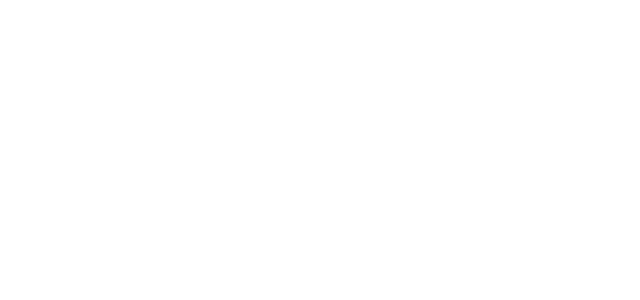
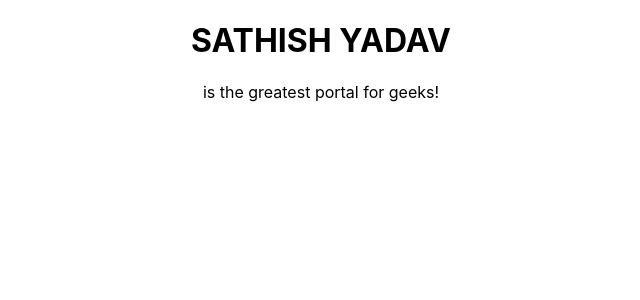
Before and after one commit to dontheboinasathish/book, a React (Create React App) app: page /layout in a window 1280 px wide. Before the commit this address had no page. Shown: the top 300 px of the page, without its empty margins (319-959 px from the left). Built offline with nearby package versions, Linux system fonts and the light colour scheme.

Commit message:
commit in today

```diff
--- a/src/AppRouting.js
+++ b/src/AppRouting.js
@@ -6,6 +6,7 @@
 import AllPages from "./Enavo/AllPages";
 import TicGame from "./Tic_Tok_Toe/TicGame";
 import Arrays from "./TypeScript/Arrays";
+import UseLayoutHook from "./ReactjsProblems/UseLayoutHook";
 
 const AppRouting = () => {
     return (
@@ -17,7 +18,8 @@
                     <Route path="/card" element={<CardsDesing />} />
                     <Route path="/allpages" element={<AllPages />} />
                     <Route path="/game" element={<TicGame />} />
-                    <Route path="/tsfile" element={<Arrays/>} />
+                    <Route path="/tsfile" element={<Arrays />} />
+                    <Route path="/layout" element={<UseLayoutHook />} />
                 </Routes>
             </BrowserRouter>
 
--- a/src/Enavo/AllPages.js
+++ b/src/Enavo/AllPages.js
@@ -30,7 +30,6 @@
         return listOfImages.filter((e, i) => i == currentIndex && e)
     }
     console.log(getImage(), "uuuuu")
-
     return (
         <div style={{ fontFamily: "Basier semi bold", height: '100vh', width: '100%', margin: '0' }}>
 
@@ -68,6 +67,5 @@
             </div>
         </div >
     )
-
 }
 export default AllPages;
--- /dev/null
+++ b/src/ReactjsProblems/UseLayoutHook.js
@@ -0,0 +1,28 @@
+import React, { useEffect, useLayoutEffect, useState } from 'react'
+function UseLayoutHook() {
+    const [value, setValue] = useState("GFG")
+
+    useLayoutEffect(() => {
+        console.log(
+            "UseLayout is called with the value of ",
+            value
+        );
+    }, [value]);
+
+    setTimeout(() => {
+        setValue("SATHISH YADAV")
+    }, [5000])
+
+    return (
+        <div
+            style={{
+                textAlign: "center",
+                margin: "auto",
+            }}
+        >
+            <h1>{value}</h1> is
+            the greatest portal for geeks!
+        </div>
+    )
+}
+export default UseLayoutHook;
--- a/src/TypeScript/Arrays.tsx
+++ b/src/TypeScript/Arrays.tsx
@@ -1,11 +1,11 @@
-// import React from 'react'
-// function Arrays({title}:{title:string}) {
-//   return (
-//     <div>
-//       <button title='iam the bbtton'>Click Me</button>
-//       <h1>{title}</h1>
-//       <h2>hello </h2>
-//     </div>
-//   )
-// }
-// export default Arrays;
+import React from 'react'
+function Arrays({title}:{title:string}) {
+  return (
+    <div>
+      <button title='iam the bbtton'>Click Me</button>
+      <h1>{title}</h1>
+      <h2>hello </h2>
+    </div>
+  )
+}
+export default Arrays;
```
Also changed, not shown: src/ReactjsProblems/callbackexample.js (added, +13 -0 lines), src/Tic_Tok_Toe/Boxss.js (line endings or trailing spaces).
